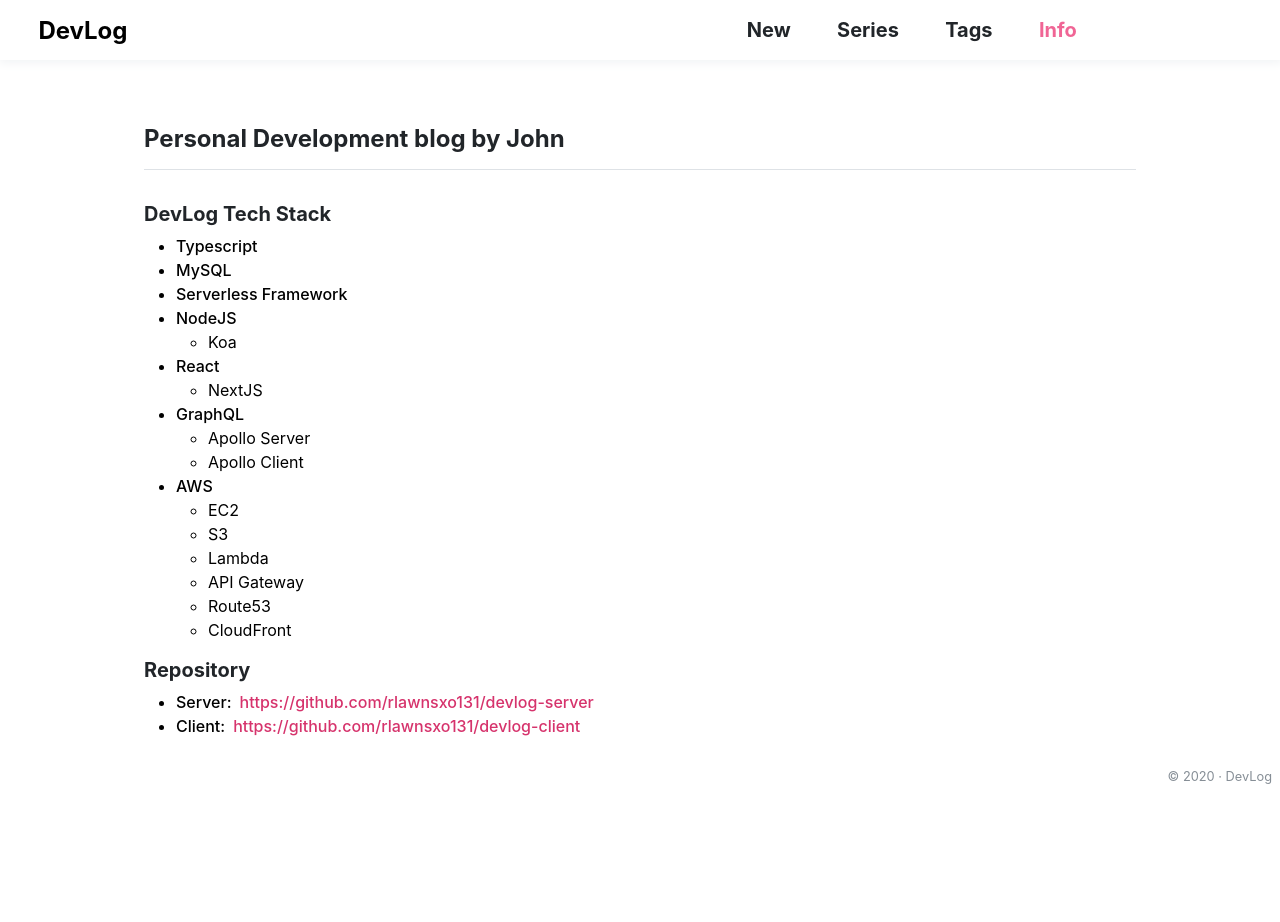
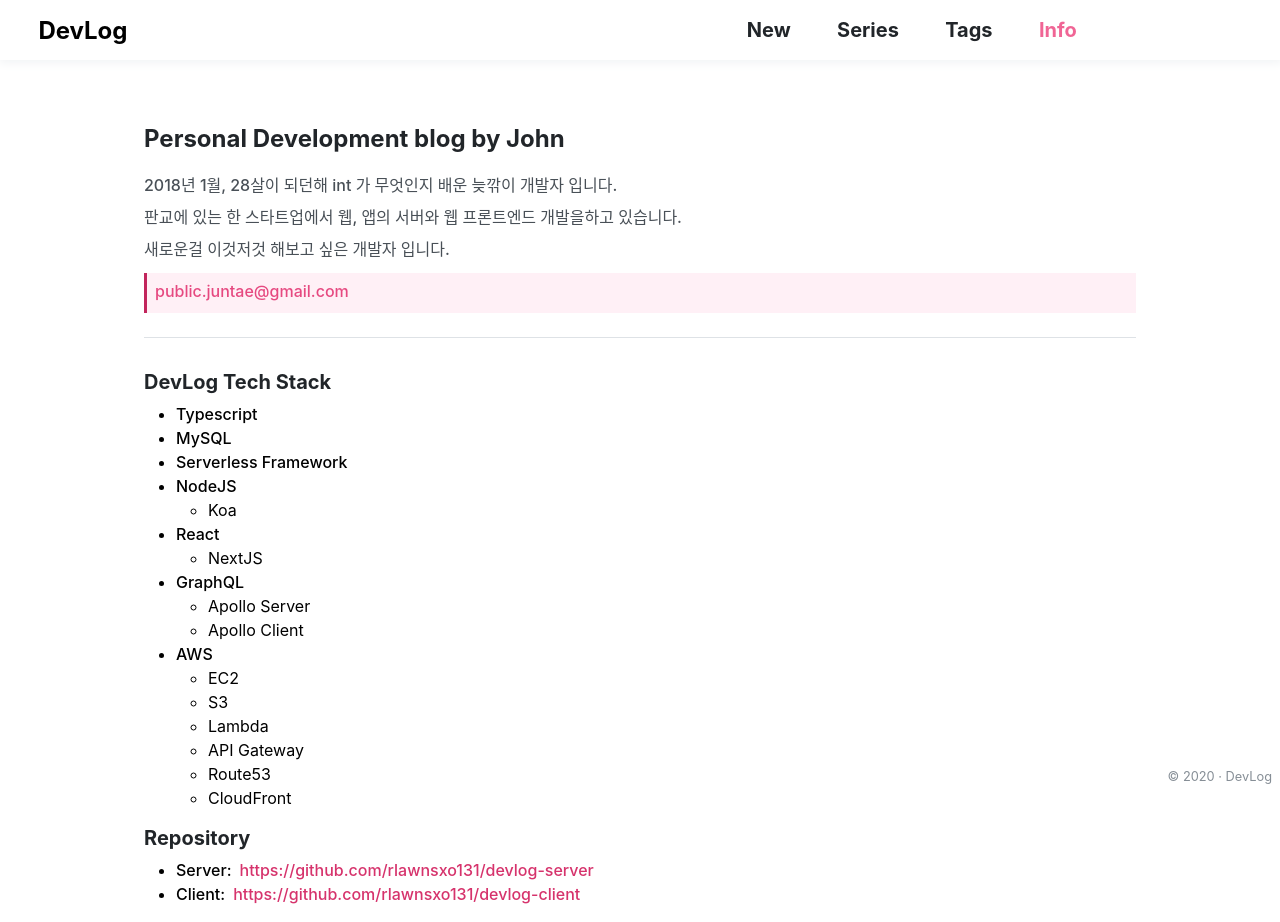
Before and after one commit to rlawnsxo131/devlog-client, a Next.js app: page /info in a window 1280 px wide. Before the commit the page ends 800 px from the top, so only its background shows below. Built offline with nearby package versions, Linux system fonts and the light colour scheme; a small style sheet from the web is missing.

Commit message:
add greetings and email into info pages

```diff
--- a/pages/info.tsx
+++ b/pages/info.tsx
@@ -11,7 +11,28 @@
   return (
     <Block>
       <HeadWrapper title="DevLog - Info" description="DevLog 소개" url="info" />
-      <h2 className="description">Personal Development blog by John</h2>
+      <div className="description">
+        <div className="greeting">
+          <h2>Personal Development blog by John</h2>
+          <p>
+            2018년 1월, 28살이 되던해 int 가 무엇인지 배운 늦깎이 개발자 입니다.
+          </p>
+          <p>
+            판교에 있는 한 스타트업에서 웹, 앱의 서버와 웹 프론트엔드 개발을하고
+            있습니다.
+          </p>
+          <p>새로운걸 이것저것 해보고 싶은 개발자 입니다.</p>
+        </div>
+        <div className="email-contact">
+          <a
+            href="mailto: public.juntae@gmail.com"
+            title="email"
+            target="_blank"
+          >
+            public.juntae@gmail.com
+          </a>
+        </div>
+      </div>
       <h3>DevLog Tech Stack</h3>
       <ul className="wrapper">
         <li>Typescript</li>
@@ -68,15 +89,45 @@
   flex-direction: column;
   padding: 1rem;
 
+  .description {
+    display: flex;
+    flex-direction: column;
+    margin-bottom: 2rem;
+    padding-bottom: 1.5rem;
+    border-bottom: 1px solid ${palette.gray3};
+    .greeting {
+      display: flex;
+      flex-direction: column;
+      margin-bottom: 0.5rem;
+      h2 {
+        margin-bottom: 1rem;
+      }
+      p {
+        font-weight: 500;
+        color: ${palette.gray7};
+        line-height: 2rem;
+      }
+    }
+    .email-contact {
+      display: flex;
+      align-items: center;
+      border-left: 3px solid ${palette.pink8};
+      padding: 0.5rem 0.5rem 0.725rem 0.5rem;
+      background: ${palette.pink0};
+      a {
+        font-weight: 500;
+        color: ${palette.pink6};
+        &:hover {
+          cursor: pointer;
+          color: ${palette.pink5};
+        }
+      }
+    }
+  }
+
   h2,
   h3 {
     color: ${palette.gray9};
-  }
-
-  .description {
-    margin-bottom: 2rem;
-    padding-bottom: 1rem;
-    border-bottom: 1px solid ${palette.gray3};
   }
 
   ul[class='wrapper'] {
```
